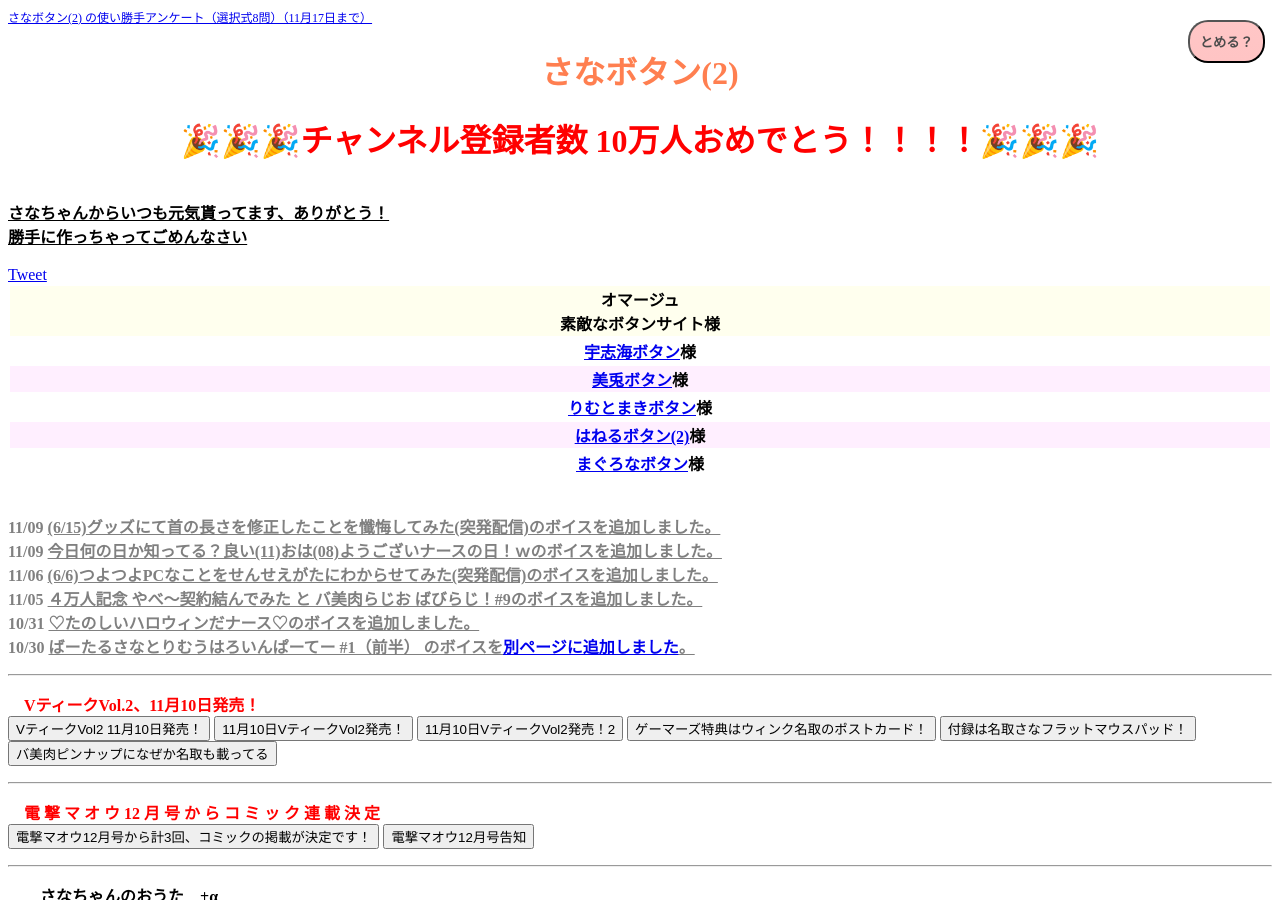
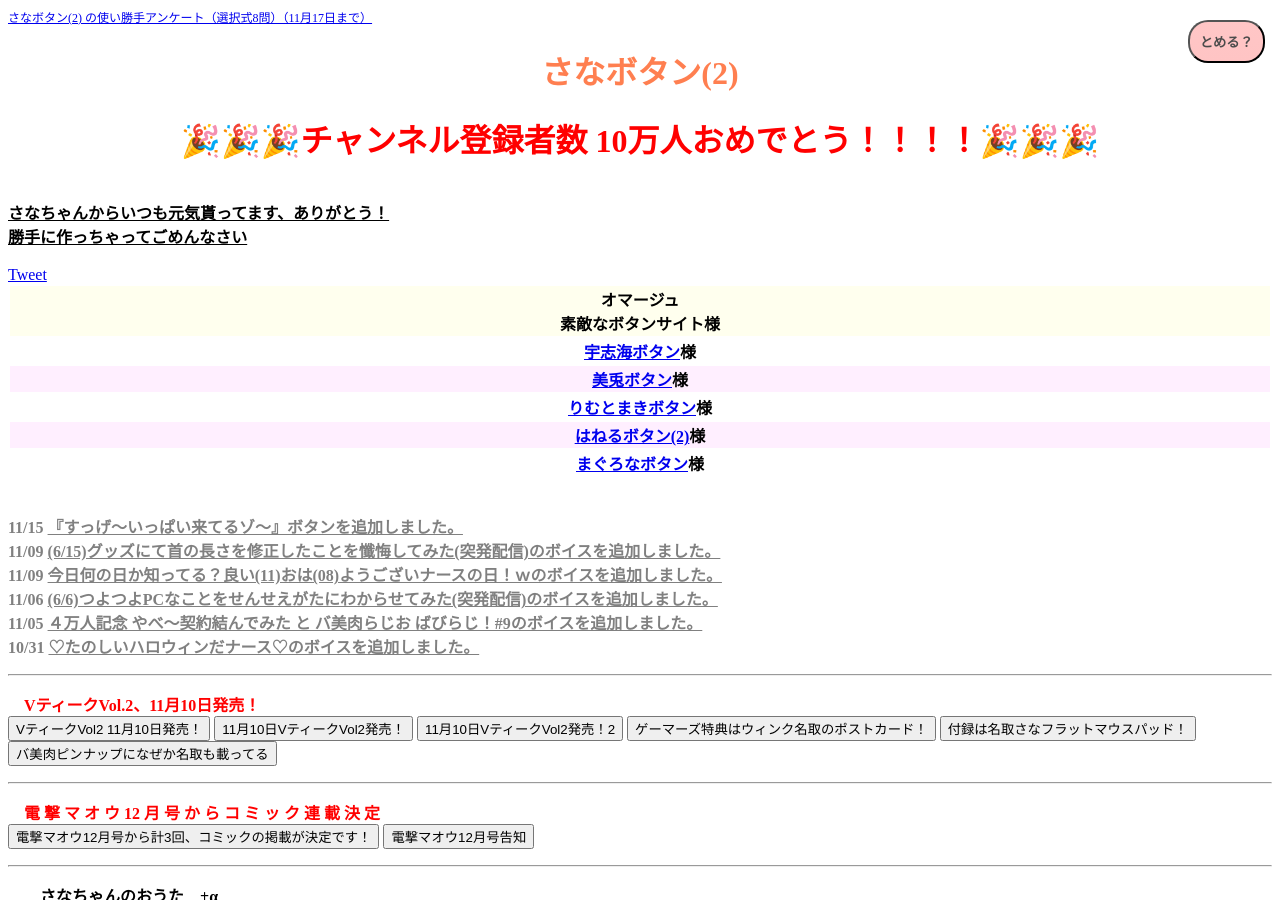
Before and after one commit to sanabutton/sanabutton.github.io, a Jekyll site: the page built from index.html, in a window 1280 px wide and 900 px high. Built offline with Jekyll 4.4.1, drawn with Linux system fonts in a browser that asks for light colours; comment, search, counter and statistics services are not loaded.

Commit message:
Update update-log.html

```diff
--- a/_includes/update-log.html
+++ b/_includes/update-log.html
@@ -1,4 +1,6 @@
 <span class="add-num"><br>
+  <b>11/15 <u>『すっげ～いっぱい来てるゾ～』ボタンを追加しました。</u></b>
+  <br>
 	<b>11/09 <u>(6/15)グッズにて首の長さを修正したことを懺悔してみた(突発配信)のボイスを追加しました。</u></b>
 	<br>
 	<b>11/09 <u>今日何の日か知ってる？良い(11)おは(08)ようございナースの日！ｗのボイスを追加しました。</u></b>
@@ -9,6 +11,4 @@
 	<br>
 	<b>10/31 <u>♡たのしいハロウィンだナース♡のボイスを追加しました。</u></b>
 	<br>
-	<b>10/30 <u>ばーたるさなとりむうはろいんぱーてー #1（前半） のボイスを<a href="/odanobu/">別ページに追加しました</a>。 </u></b>
-	<br>
 </span>
```
